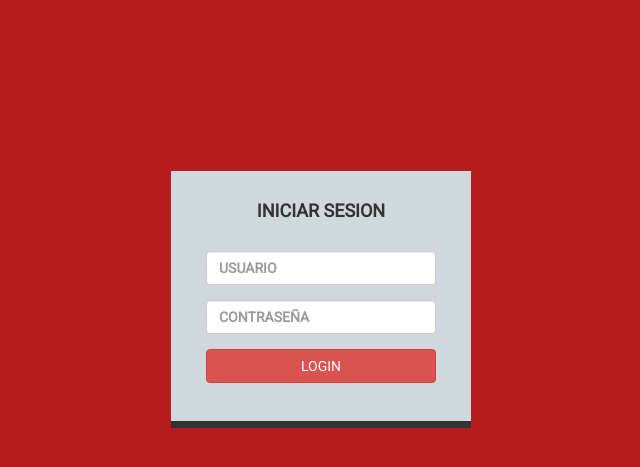
After one commit to psystingod/solicitudes, a PHP site: page /login.php in a window 1280 px wide. The commit adds this page. Shown: the top 467 px of the page, without its empty margins (319-959 px from the left). Run offline with PHP 8.4, Linux system fonts and the light colour scheme.

Commit message:
Agregado login, base de datos e insersiones correctas

```diff
--- /dev/null
+++ b/css/customLogin.css
@@ -0,0 +1,22 @@
+body{
+    background-color:   #b71c1c;
+}
+
+.container{
+    font-family: 'Roboto', sans-serif;
+}
+.login{
+    width: 300px;
+    height: 250px;
+    padding: 20px;
+    /*border: 12px solid rgba(33,33,33);
+    border-radius: 3px;*/
+    background-color: #cfd8dc;
+    box-shadow: 0px 7px 0px 0px;
+    font-weight: bold;
+    margin: 0 auto;
+    margin-top: 15%;
+}
+.login h4{
+    font-weight: bold;
+}
--- /dev/null
+++ b/login.php
@@ -0,0 +1,38 @@
+<!DOCTYPE html>
+<html lang="es">
+    <head>
+        <meta charset="utf-8">
+        <title>Login</title>
+        <!-- Latest compiled and minified CSS -->
+        <link rel="stylesheet" href="https://maxcdn.bootstrapcdn.com/bootstrap/3.3.7/css/bootstrap.min.css" integrity="sha384-BVYiiSIFeK1dGmJRAkycuHAHRg32OmUcww7on3RYdg4Va+PmSTsz/K68vbdEjh4u" crossorigin="anonymous">
+        <link href="https://fonts.googleapis.com/css?family=Roboto" rel="stylesheet">
+        <link rel="stylesheet" href="css/customLogin.css">
+    </head>
+    <body>
+        <div class="container">
+            <div class="row-fluid">
+                <div class="login">
+                    <h4 class="text-center">INICIAR SESION</h4>
+                    <br>
+                    <form class="" action="sign-in.php" method="post">
+                        <div class="form-row">
+                            <div class="form-group col-md-12 col-xs-12">
+                                <input type="text" class="form-control" name="user" placeholder="USUARIO">
+                            </div>
+                        </div>
+                        <div class="form-row">
+                            <div class="form-group col-md-12 col-xs-12">
+                                <input type="password" class="form-control" name="pass" placeholder="CONTRASEÑA">
+                            </div>
+                        </div>
+                        <div class="form-row">
+                            <div class="form-group col-md-12 col-xs-12">
+                                <input type="submit" class="btn btn-danger btn-block" value="LOGIN">
+                            </div>
+                        </div>
+                    </form>
+                </div>
+            </div>
+        </div>
+    </body>
+</html>
--- a/php/database.php
+++ b/php/database.php
@@ -1,5 +1,5 @@
 <?php
-    require('config.php');
+    require("config.php");
     /**
      * Clase conexion
      */
```
Also changed, not shown: css/custom.css (+7 -0 lines), database/solicitudes.sql (added, +91 -0 lines), php/RequestData.php (+12 -10 lines).
